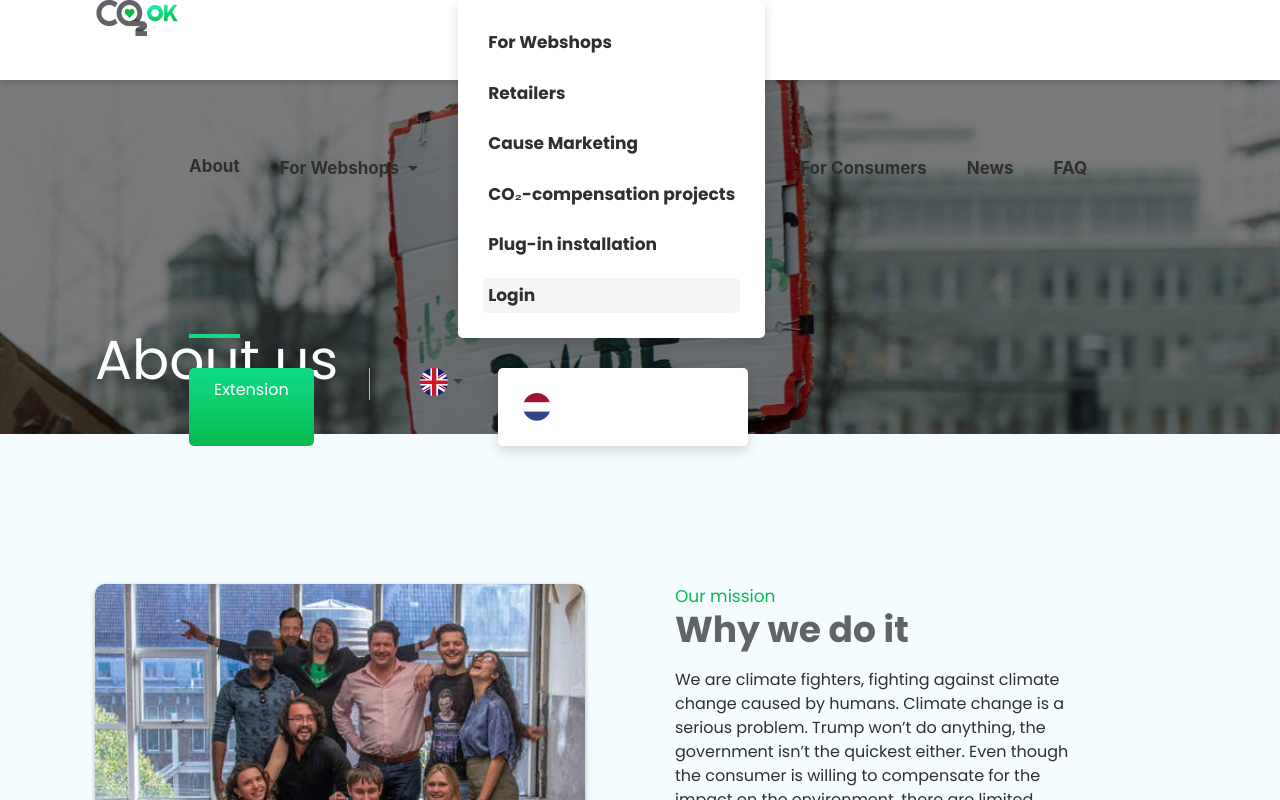
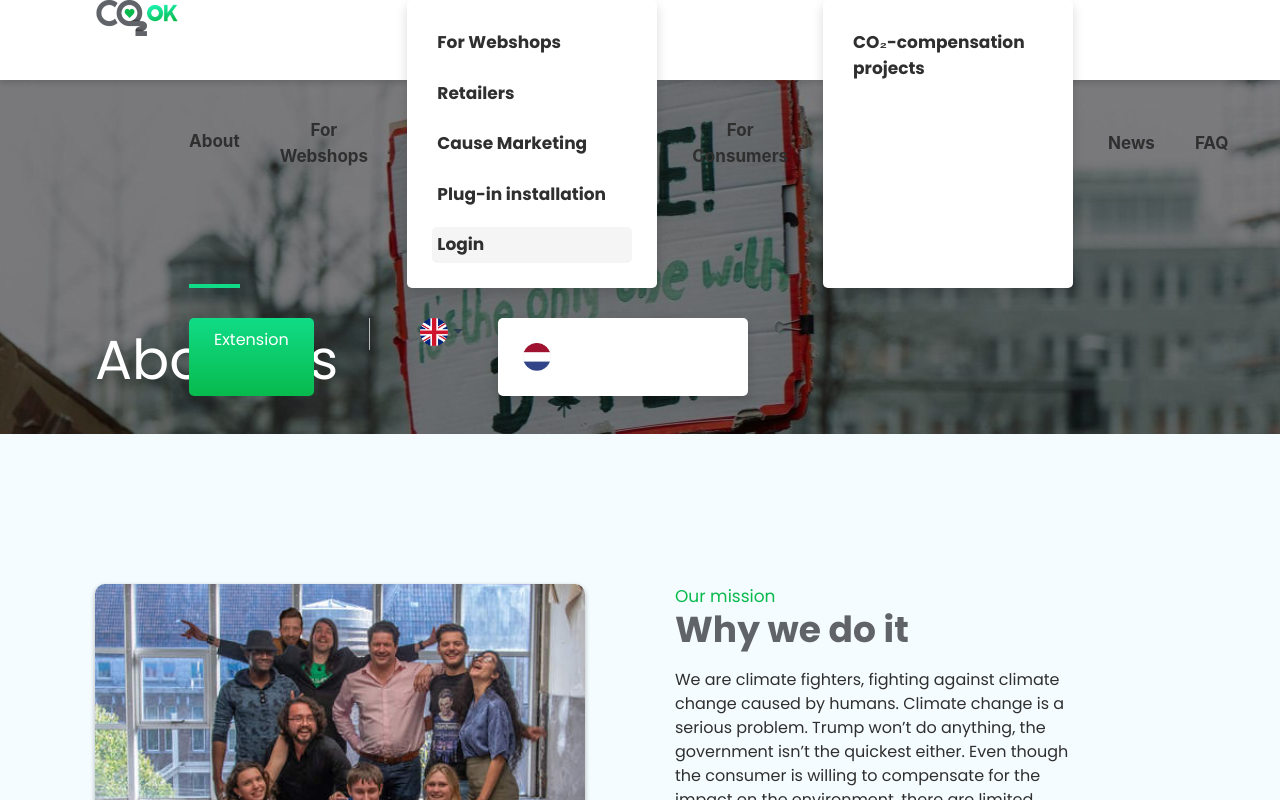
Before and after one commit to Mil0dV/co2ok-dojo-2.0, a Vue app in the folder frontend/: page /about in a window 1280 px wide. Shown: the top 800 px of the page. Built offline with nearby package versions, Linux system fonts and the light colour scheme; what v-animate-css, vue-lodash, vue-moment would draw is missing.

Commit message:
Improves CO2 comp page, moves projects menu item

```diff
--- a/frontend/src/components/layout/Nav.vue
+++ b/frontend/src/components/layout/Nav.vue
@@ -46,11 +46,6 @@
                                         </router-link>
                                     </li>
                                     <li>
-                                        <router-link :class="[checkActive('webshops3') ? 'navbar__active' : '']"
-                                                     to="/projects">{{locale.webshops_3}}
-                                        </router-link>
-                                    </li>
-                                    <li>
                                         <router-link :class="[checkActive('webshops7') ? 'navbar__active' : '']"
                                                      to="/webshops/plug-in-installation">{{locale.webshops_7}}
                                         </router-link>
@@ -86,9 +81,26 @@
                                  uk-dropdown="offset: -15">
                                 <ul class="uk-nav uk-dropdown-nav dropdown__nav">
                                     <li>
+                                        <router-link :class="[checkActive('webshops3') ? 'navbar__active' : '']"
+                                                     to="/projects">{{locale.webshops_3}}
+                                        </router-link>
+                                    </li>
+                                    <li>
                                         <router-link to="/consumers/profile">{{locale.consumers_1}}</router-link>
                                     </li>
                                     <li @click="logout('consumer')"><a>{{locale.consumers_2}}</a></li>
+                                </ul>
+                            </div>
+
+                            <div v-else
+                                 class="dropdown__menu-wrapper"
+                                 uk-dropdown="offset: -15">
+                                <ul class="uk-nav uk-dropdown-nav dropdown__nav">
+                                    <li>
+                                        <router-link :class="[checkActive('webshops3') ? 'navbar__active' : '']"
+                                                     to="/projects">{{locale.webshops_3}}
+                                        </router-link>
+                                    </li>
                                 </ul>
                             </div>
 
@@ -180,9 +192,6 @@
                             <router-link to="/webshops/cause-marketing">{{locale.webshops_2}}</router-link>
                         </li>
                         <li>
-                            <router-link to="/projects">{{locale.webshops_3}}</router-link>
-                        </li>
-                        <li>
                             <router-link to="/webshops/plug-in-installation">{{locale.webshops_7}}</router-link>
                         </li>
                         <li>
@@ -195,6 +204,11 @@
                     <li v-else>
                         <router-link to="/consumers/login">{{locale.consumers}}</router-link>
                     </li>
+                    <ul class="mobile__dropdown">
+                        <li>
+                            <router-link to="/projects">{{locale.webshops_3}}</router-link>
+                        </li>
+                    </ul>
                     <li>
                         <router-link to="/news">{{locale.news}}</router-link>
                     </li>
--- a/frontend/src/styles/about.scss
+++ b/frontend/src/styles/about.scss
@@ -372,7 +372,7 @@ about__container {
   }
 
   .col-1__text {
-    font-size: 14px;
+    font-size: 16px;
   }
 
   .col-1--title {
--- a/frontend/src/views/Steps.vue
+++ b/frontend/src/views/Steps.vue
@@ -16,11 +16,50 @@
                 </div>
                 <div class="step__text-wrapper smaller-step step__img-wrapper">
                     <div class="uk-light step__img-left ">
-                        <img class="intro__img uk-box-shadow-large" alt="factory"
-                             src="../assets/images/steps/steps-intro.jpg">
+                    <iframe title="co2ok intro" class="section-2__image" width="550" height="306"
+                                src="https://www.youtube.com/embed/P5MLapEpR_0"
+                                 frameborder="0"
+                                 allow="accelerometer; autoplay; encrypted-media; gyroscope; picture-in-picture"
+                                 allowfullscreen>
+                         </iframe>
+                        <!-- <img class="intro__img uk-box-shadow-large" alt="factory"
+                             src="../assets/images/steps/steps-intro.jpg"> -->
                     </div>
                 </div>
+
             </div>
+
+        <!-- <div class="uk-section home__section-2 prefix__section">
+            <div class="section-2__content">
+                <div class="iframe-container">
+                    <div class="section-2__row-1">
+                        <h2 class="main-title">
+                            {{locale['section_2_title']}}
+                            Together, we can stop climate change
+                        </h2>
+                        <p class="main-text">
+                            {{locale['section_2_text']}}
+                            en nog wat bla bla
+                        </p>
+                        <br>
+                        <a :href="this.$store.state.ninjaExtensionLink"
+                           :target="this.$store.state.extensionLinkTarget"
+                           class="button">{{locale['plugin']}}</a>
+
+                    </div>
+
+                    <div class="section-2__row-2">
+                    <iframe title="co2ok intro" class="section-2__image" width="500" height="500"
+                            src="https://www.youtube.com/embed/g6tr7eCndHw"
+                                frameborder="0"
+                                allow="accelerometer; autoplay; encrypted-media; gyroscope; picture-in-picture"
+                                allowfullscreen>
+                        </iframe>
+                    </div>
+                </div>
+
+            </div>
+            </div> -->
 
             <!--Stap 1-->
             <div uk-grid class="steps__intro steps__intro-reverse uk-child-width-expand@s uk-text-center">
```
